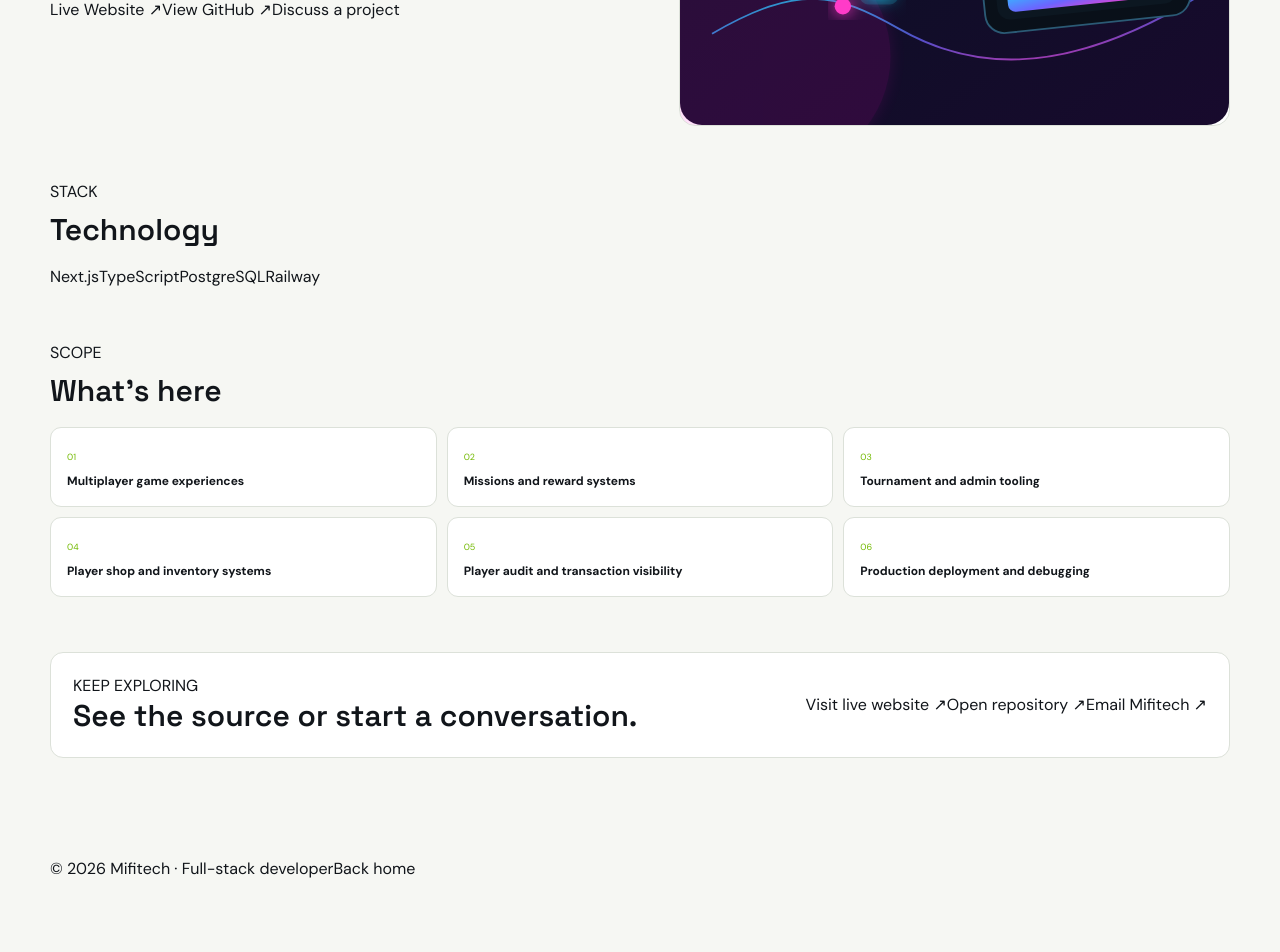
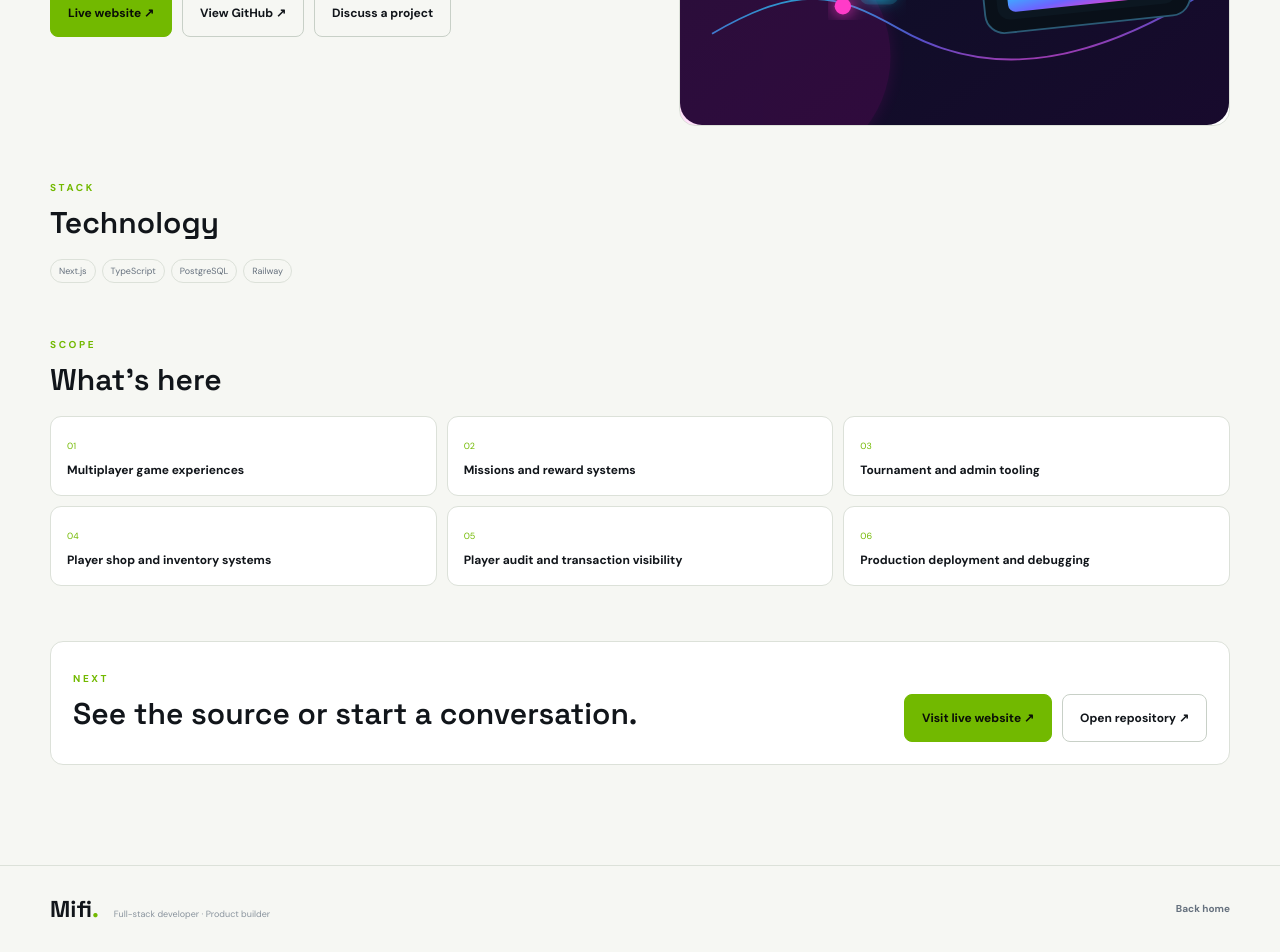
Before and after one commit to MrDan001/mifitech-portfolio, a Next.js app: page /projects/ludo-live in a window 1280 px wide. Shown: the part 459-1411 px from the top of the page. Before the commit the page ends 1338 px from the top, so only its background shows below. Built offline with nearby package versions, Linux system fonts and the light colour scheme.

Commit message:
Rebuild portfolio case study design

```diff
--- a/app/projects/[slug]/page.tsx
+++ b/app/projects/[slug]/page.tsx
@@ -3,31 +3,17 @@ import Image from 'next/image';
 import SiteNav from '../../components/SiteNav';
 
 const projects: Record<string, {
-  image: string;
-  title: string;
-  type: string;
-  intro: string;
-  repo: string;
-  live?: string;
-  stack: string[];
-  features: string[];
+  image: string; title: string; type: string; intro: string; repo: string; live?: string; stack: string[]; features: string[];
 }> = {
   'ludo-live': {
     image: '/previews/ludo-live.svg',
     title: 'Ludo Live',
     type: 'Multiplayer Gaming Platform',
-    intro: 'A production multiplayer game platform with player experiences and a substantial admin/product ecosystem.',
+    intro: 'A production multiplayer game platform with player experiences and a substantial admin and product ecosystem.',
     repo: 'https://github.com/MrDan001/ludo-live',
     live: 'https://ludo-live.up.railway.app',
     stack: ['Next.js', 'TypeScript', 'PostgreSQL', 'Railway'],
-    features: [
-      'Multiplayer game experiences',
-      'Missions and reward systems',
-      'Tournament and admin tooling',
-      'Player shop and inventory systems',
-      'Player audit and transaction visibility',
-      'Production deployment and debugging',
-    ],
+    features: ['Multiplayer game experiences','Missions and reward systems','Tournament and admin tooling','Player shop and inventory systems','Player audit and transaction visibility','Production deployment and debugging']
   },
   'ehealthcare': {
     image: '/previews/ehealthcare.svg',
@@ -35,14 +21,8 @@ const projects: Record<string, {
     type: 'Healthcare Platform',
     intro: 'A healthcare-focused digital product represented in the portfolio with repository-backed project information.',
     repo: 'https://github.com/MrDan001/ehealthcare-system',
-    live: 'https://ehealthcare-system-g81n5o9i5-mifi-tech.vercel.app',
     stack: ['Next.js', 'TypeScript', 'PostgreSQL'],
-    features: [
-      'Healthcare-focused digital experience',
-      'Service and information workflows',
-      'Product UI and system design',
-      'Repository-backed project documentation',
-    ],
+    features: ['Healthcare-focused digital experience','Service and information workflows','Product UI and system design','Repository-backed project documentation']
   },
   'garrison-market': {
     image: '/previews/garrison-market.svg',
@@ -52,13 +32,7 @@ const projects: Record<string, {
     repo: 'https://github.com/MrDan001/garrison-market',
     live: 'https://gmstock.co',
     stack: ['Next.js', 'TypeScript', 'Database'],
-    features: [
-      'Inventory management',
-      'Staff operations',
-      'Sales workflows',
-      'Day-to-day business management',
-      'Single-place operational view',
-    ],
+    features: ['Inventory management','Staff operations','Sales workflows','Day-to-day business management','Single-place operational view']
   },
   'the-africa-plug': {
     image: '/previews/the-africa-plug.svg',
@@ -66,97 +40,40 @@ const projects: Record<string, {
     type: 'Media & Content Platform',
     intro: 'A content platform focused on media and publishing, including video content and production content updates.',
     repo: 'https://github.com/MrDan001/the-africa-plug',
-    live: 'https://the-africa-plug-2g1gc0rli-mifi-tech.vercel.app',
     stack: ['Next.js', 'TypeScript', 'Media'],
-    features: [
-      'Video and media section',
-      'Publishing workflow',
-      'Content updates',
-      'Production deployment',
-    ],
-  },
+    features: ['Video and media section','Publishing workflow','Content updates','Production deployment']
+  }
 };
 
-export function generateStaticParams() {
-  return Object.keys(projects).map((slug) => ({ slug }));
-}
+export function generateStaticParams(){ return Object.keys(projects).map((slug)=>({slug})); }
 
-export default async function Project({ params }: { params: Promise<{ slug: string }> }) {
-  const { slug } = await params;
-  const project = projects[slug];
-
-  if (!project) {
-    return null;
-  }
-
+export default async function Project({params}:{params:Promise<{slug:string}>}){
+  const {slug}=await params;
+  const project=projects[slug];
+  if(!project)return null;
   return (
     <>
       <SiteNav />
-
       <main className="case wrap">
-        <Link href="/#work" className="back-link">← Back to projects</Link>
-
+        <Link href="/#work" className="back-link">← Back to selected work</Link>
         <div className="case-hero">
           <div>
-            <div className="eyebrow">CASE STUDY · {project.type.toUpperCase()}</div>
+            <div className="section-eyebrow">CASE STUDY · {project.type.toUpperCase()}</div>
             <h1>{project.title}</h1>
             <p className="case-intro">{project.intro}</p>
-            <div className="actions">
-              {project.live && <a className="btn primary" href={project.live} target="_blank" rel="noreferrer">Live Website ↗</a>}
-              <a className="btn" href={project.repo} target="_blank" rel="noreferrer">
-                View GitHub ↗
-              </a>
-              <a className="btn" href="mailto:officialsafebase@gmail.com?subject=Project%20Inquiry%20for%20Mifitech">
-                Discuss a project
-              </a>
+            <div className="hero-actions-new">
+              {project.live && <a className="button button-primary" href={project.live} target="_blank" rel="noreferrer">Live website ↗</a>}
+              <a className="button button-secondary" href={project.repo} target="_blank" rel="noreferrer">View GitHub ↗</a>
+              <a className="button button-secondary" href="mailto:officialsafebase@gmail.com?subject=Project%20Inquiry%20for%20Mifitech">Discuss a project</a>
             </div>
           </div>
-
-          <div className="case-preview">
-            <Image src={project.image} alt={`${project.title} preview`} fill sizes="(max-width: 800px) 100vw, 45vw" />
-          </div>
+          <div className="case-preview"><Image src={project.image} alt={project.title + ' project preview'} fill sizes="(max-width: 800px) 100vw, 45vw" /></div>
         </div>
-
-        <section className="case-section">
-          <div className="eyebrow">STACK</div>
-          <h2>Technology</h2>
-          <div className="tags">
-            {project.stack.map((item) => <span className="tag" key={item}>{item}</span>)}
-          </div>
-        </section>
-
-        <section className="case-section">
-          <div className="eyebrow">SCOPE</div>
-          <h2>What&apos;s here</h2>
-          <div className="facts">
-            {project.features.map((item, index) => (
-              <div className="fact" key={item}>
-                <small>{String(index + 1).padStart(2, '0')}</small>
-                <strong>{item}</strong>
-              </div>
-            ))}
-          </div>
-        </section>
-
-        <section className="case-section case-cta">
-          <div>
-            <div className="eyebrow">KEEP EXPLORING</div>
-            <h2>See the source or start a conversation.</h2>
-          </div>
-          <div className="actions">
-            {project.live && <a className="btn primary" href={project.live} target="_blank" rel="noreferrer">Visit live website ↗</a>}
-            <a className="btn" href={project.repo} target="_blank" rel="noreferrer">Open repository ↗</a>
-            <a className="btn" href="mailto:officialsafebase@gmail.com?subject=Project%20Inquiry%20for%20Mifitech">Email Mifitech ↗</a>
-          </div>
-        </section>
+        <section className="case-section"><div className="section-eyebrow">STACK</div><h2>Technology</h2><div className="tag-row-new">{project.stack.map((item)=><span key={item}>{item}</span>)}</div></section>
+        <section className="case-section"><div className="section-eyebrow">SCOPE</div><h2>What&apos;s here</h2><div className="facts">{project.features.map((item,index)=><div className="fact" key={item}><small>{String(index+1).padStart(2,'0')}</small><strong>{item}</strong></div>)}</div></section>
+        <section className="case-section case-cta"><div><div className="section-eyebrow">NEXT</div><h2>See the source or start a conversation.</h2></div><div className="hero-actions-new">{project.live && <a className="button button-primary" href={project.live} target="_blank" rel="noreferrer">Visit live website ↗</a>}<a className="button button-secondary" href={project.repo} target="_blank" rel="noreferrer">Open repository ↗</a></div></section>
       </main>
-
-      <footer>
-        <div className="wrap footer-inner">
-          <span>© 2026 Mifitech · Full-stack developer</span>
-          <Link href="/">Back home</Link>
-        </div>
-      </footer>
+      <footer className="new-footer"><div className="wrap footer-new-inner"><div><strong>Mifi<span>.</span></strong><small>Full-stack developer · Product builder</small></div><div className="footer-new-links"><Link href="/">Back home</Link></div></div></footer>
     </>
   );
 }
```
